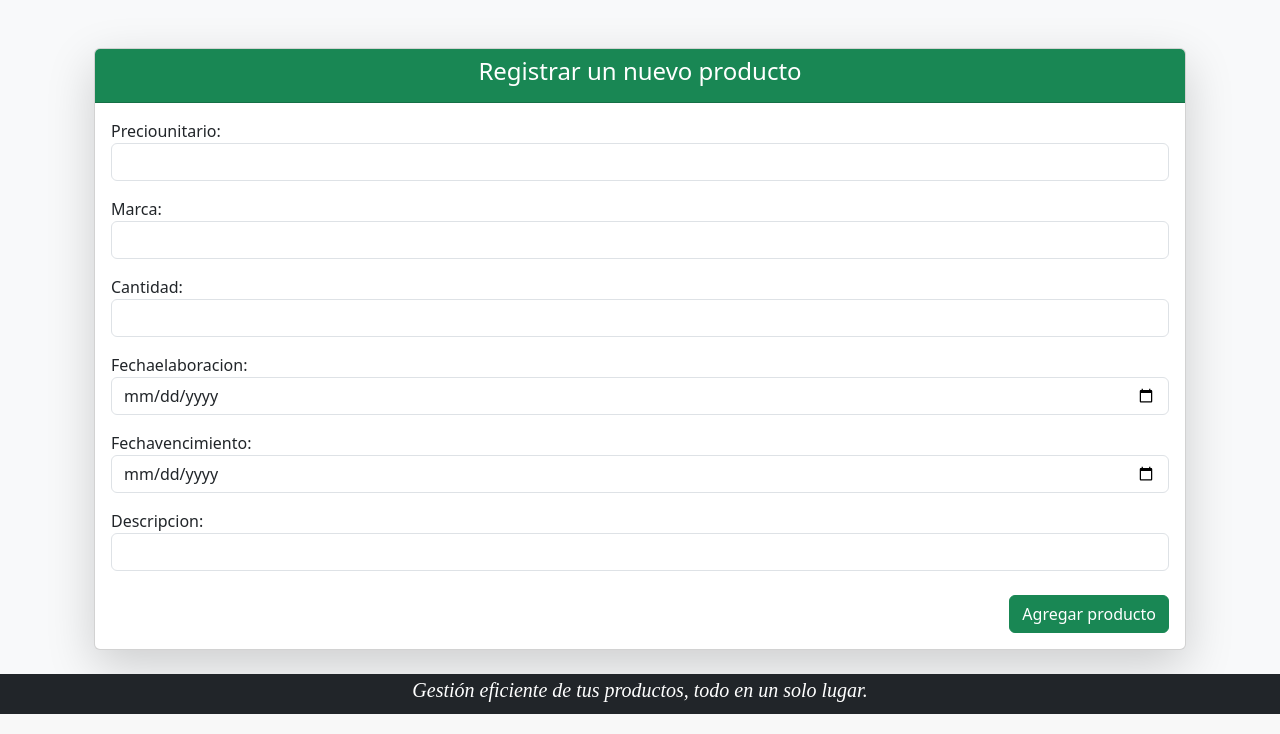
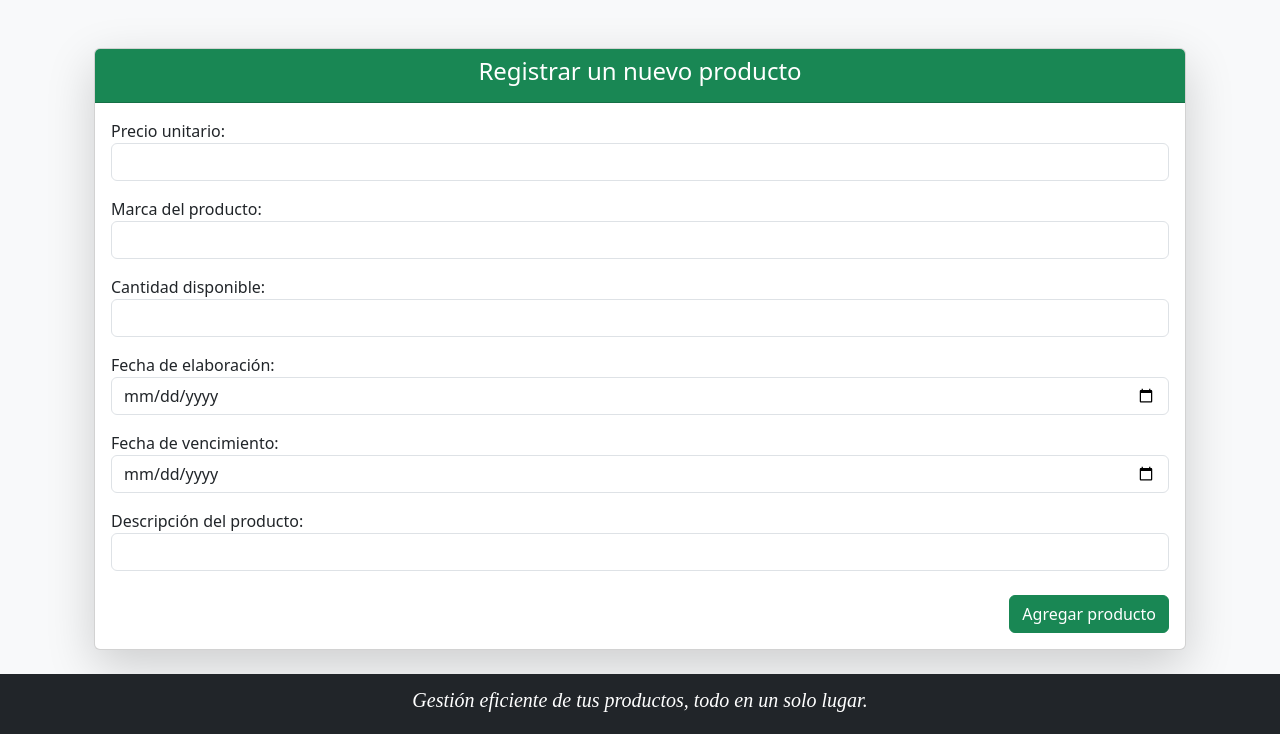
Before and after one commit to Ezze-F/TpProyectoTaller, a Django app: template productos/templates/productos/registrar_producto.html in a window 1280 px wide. Shown: the part 92-826 px from the top of the page. Run offline with Django 5.2, Linux system fonts and the light colour scheme; the template is opened without the code that fills it: values that come from a table or form of the project are taken from there, others are empty; tables that the repository leaves empty hold one stand-in row (values such as "Sample post").

Commit message:
Modificaciones realizadas antes de la presentación

```diff
--- a/bover/settings.py
+++ b/bover/settings.py
@@ -81,7 +81,7 @@ DATABASES = {
         'ENGINE': 'django.db.backends.mysql',
         'NAME': 'base_producto',
         'USER': 'root',
-        'PASSWORD': '191265',
+        'PASSWORD': 'root',
         'HOST': 'localhost',
         'PORT': '3306',
     }
--- a/inicio/templates/inicio/index.html
+++ b/inicio/templates/inicio/index.html
@@ -5,7 +5,7 @@
 
 {% block content %}
     <div class="titulo">
-        <h1>BIENVENIDOS A LA PAGINA DE PRODUCTOS</h1>
+        <h1>BIENVENIDO</h1>
     </div>
     <div class="imagen">
         <img src="{% static 'pagina.jpg' %}" class="rounded mx-auto d-block" style="width: 20%; height: auto;" alt="imagen">
--- a/productos/forms.py
+++ b/productos/forms.py
@@ -5,6 +5,14 @@ class ProductForm(forms.ModelForm):
     class Meta:
         model = Productos # el objeto model va a ser del tipo Productos (entidad que pertenece a models.py)
         fields = "__all__" # se van a utilizar todos los campos
+        labels = { # etiquetas para que se muestren en los modals
+            'preciounitario': 'Precio unitario',
+            'marca': 'Marca del producto',
+            'cantidad': 'Cantidad disponible',
+            'fechaelaboracion': 'Fecha de elaboración',
+            'fechavencimiento': 'Fecha de vencimiento',
+            'descripcion': 'Descripción del producto',
+        }
         exclude = ['codigo', 'is_deleted', 'deleted_at']  # campos excluidos
         widgets = {
             'fechaelaboracion': forms.DateInput(
--- a/productos/templates/productos/listar_productos.html
+++ b/productos/templates/productos/listar_productos.html
@@ -22,7 +22,7 @@
     </div>
 </header>
 
-<div class="seccion-nuevo-producto">
+<div class="seccion-nuevo-producto d-flex justify-content-center">
     <button type="button" class="btn btn-success" id="btnNuevoProducto">Nuevo producto</button>
 </div>
 
--- a/static/style.css
+++ b/static/style.css
@@ -45,7 +45,7 @@ footer{
     justify-content: center;
     font-size: 10px;
     align-items: center;
-    height: 40px;
+    height: 60px;
     font-style: italic;
     font-family: 'Times New Roman', Times, serif;
     width: 100vw;
@@ -53,6 +53,7 @@ footer{
     z-index: 10;
     bottom: 0;
     padding: 1.5rem 0;
+
 }
 
 
@@ -322,7 +323,7 @@ border-bottom: 1px solid #000000;
 
 
 #bingreso:hover{
-    background-color: rgb(66, 35, 0);
+    background-color: rgb(240, 162, 72)!important;
 }
 
 
--- a/usuarios/templates/login.html
+++ b/usuarios/templates/login.html
@@ -2,7 +2,7 @@
 {% block content %}
 <div class="basecuadro">
     <div class="login-box">
-        <div class="login-header">Inicio Sesión</div>
+        <div class="login-header">Iniciar sesión</div>
             <div class="login-body">
                 <form method="POST">
                     {% csrf_token %}
```
Also changed, not shown: productos/migrations/0005_alter_productos_is_deleted_and_more.py (added), usuarios/migrations/0001_initial.py (added).
